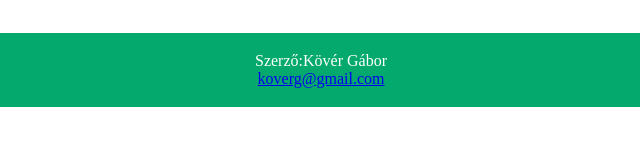
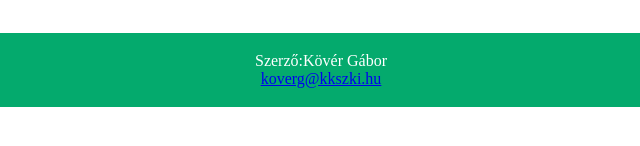
Before and after one commit to KoverGabor/web, a plain HTML site: page index.html in a window 1280 px wide. Shown: the part 590-736 px from the top of the page, 319-959 px from the left. Drawn offline with Linux system fonts and the light colour scheme.

Commit message:
Add files via upload

```diff
--- a/index.html
+++ b/index.html
@@ -55,7 +55,7 @@
 <img src="szerkeztett kollazsom.png" alt="ez az én kollázsképem" title="kollázs" width="300">
 <br><footer>
 <p>Szerző:Kövér Gábor<br>
-  <a href="mailto:koverg@kkszki.hu">koverg@gmail.com</a></p>
+  <a href="mailto:koverg@kkszki.hu">koverg@kkszki.hu</a></p>
 </footer>
 </body>
 </html>
```
Also changed, not shown: keplink.html (+1 -1 lines), lista.html (+1 -1 lines), negyevszak.html (+1 -1 lines), tablazat.html (+1 -1 lines), urlap.html (+1 -1 lines).
